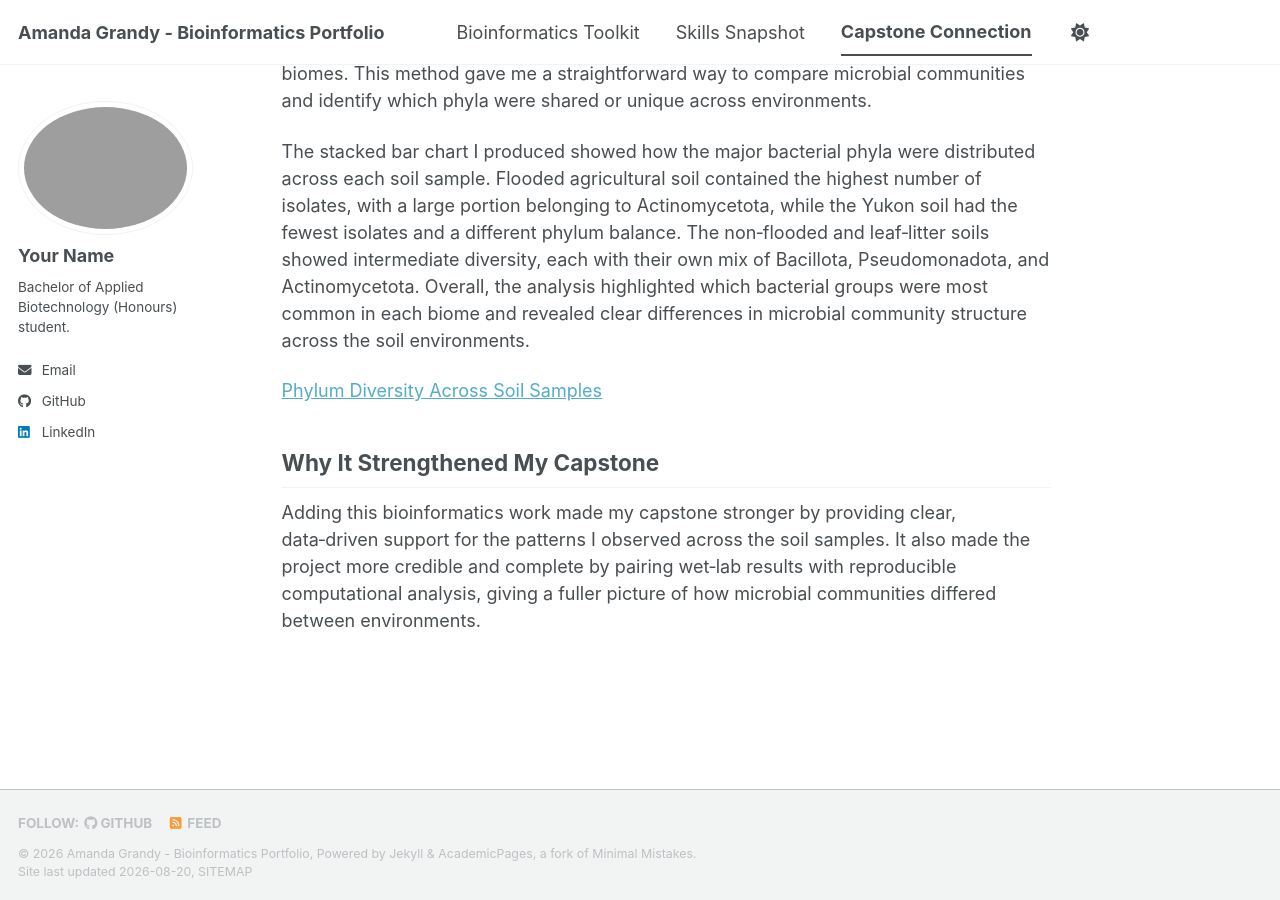
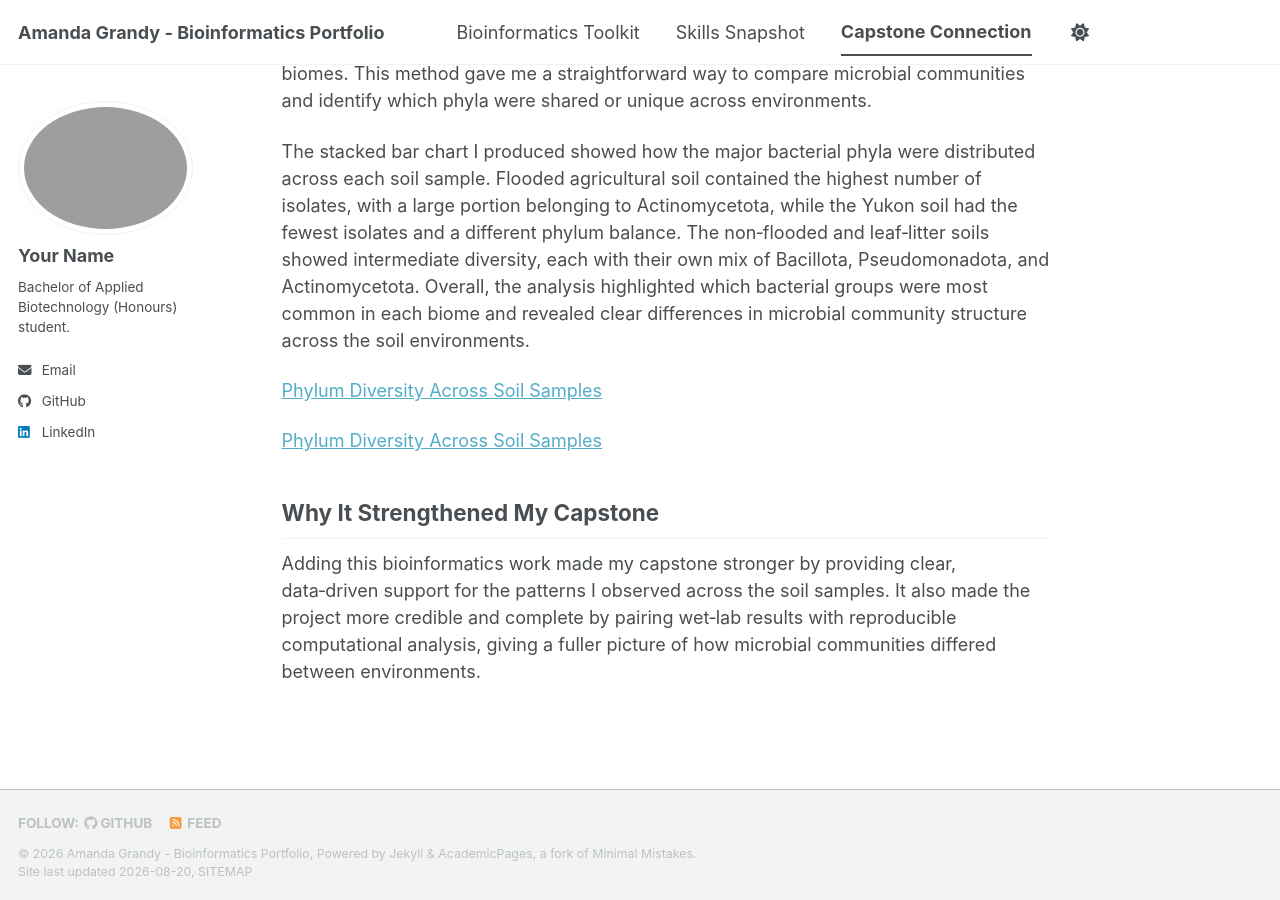
Before and after one commit to amandaegrandy-lamothe/biot74000-portfolio, a Jekyll site: the page built from _pages/capstone.md, in a window 1280 px wide and 900 px high, scrolled down 544 px. Built offline with Jekyll 4.4.1, drawn with Linux system fonts in a browser that asks for light colours; a script bundle is joined from its source files by our own code; library files that are not in the unit come from our copies.

Commit message:
Update capstone.md

```diff
--- a/_pages/capstone.md
+++ b/_pages/capstone.md
@@ -14,6 +14,8 @@ My capstone project explored how bacterial communities in soil change across ver
 I used R to analyze my soil‑microbe dataset and create a stacked bar chart showing the distribution of bacterial phyla across each soil sample. R was the right choice because it allowed me to organize the data, calculate phylum‑level counts, and produce a clear visualization that highlighted differences between the flooded, non‑flooded, and subarctic biomes. This method gave me a straightforward way to compare microbial communities and identify which phyla were shared or unique across environments.
 
 The stacked bar chart I produced showed how the major bacterial phyla were distributed across each soil sample. Flooded agricultural soil contained the highest number of isolates, with a large portion belonging to Actinomycetota, while the Yukon soil had the fewest isolates and a different phylum balance. The non‑flooded and leaf‑litter soils showed intermediate diversity, each with their own mix of Bacillota, Pseudomonadota, and Actinomycetota. Overall, the analysis highlighted which bacterial groups were most common in each biome and revealed clear differences in microbial community structure across the soil environments.
+
+[Phylum Diversity Across Soil Samples](/biot74000-portfolio/images/Phylum_Diversity_Across Soil_Samples.png)
 
 [Phylum Diversity Across Soil Samples](biot74000-portfolio/images/Phylum_Diversity_Across Soil_Samples.png)
 
```
